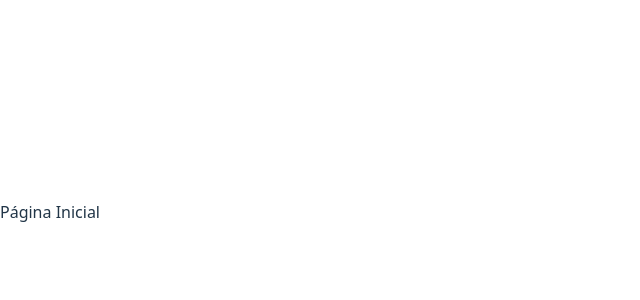
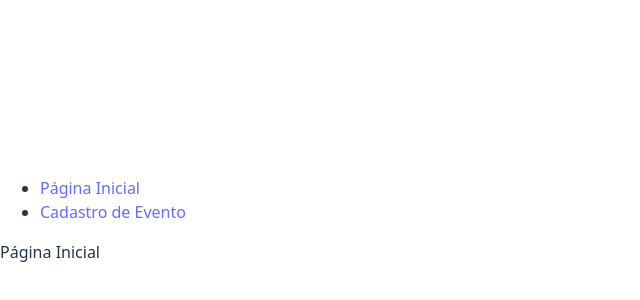
Before and after one commit to Andrehlb/portal-ingressos-frontend, a React (Vite) app: page / in a window 1280 px wide. Shown: the part 188-488 px from the top of the page, without its empty margins (0-640 px from the left). Built offline with nearby package versions, Linux system fonts and the light colour scheme.

Commit message:
feat: add navigation links to the main page in App component

```diff
--- a/src/App.jsx
+++ b/src/App.jsx
@@ -1,15 +1,26 @@
 // src/App.jsx
 import React from 'react'
-import { Routes, Route } from 'react-router-dom'
+import { Routes, Route, Link, Navigate } from 'react-router-dom';
+// import { Routes, Route } from 'react-router-dom'
 import CadastroEvento from './pages/eventos/CadastroEvento'
-import { Navigate } from 'react-router-dom';
+// import { Navigate } from 'react-router-dom';
 
 export default function App() {
   return (
+    <>
+    <nav>
+      <ul>
+        <li><Link to="/">Página Inicial</Link></li>
+        <li><Link to="/eventos/cadastro">Cadastro de Evento</Link></li>
+      </ul>
+    </nav>
+
     <Routes>
+      <Route path="/" element={<div>Página Inicial</div>} />
       <Route path="/eventos/cadastro" element={<CadastroEvento />} />
       <Route path="/" element={<div>Página Inicial</div>} />
       <Route path="*" element={<Navigate to="/eventos/cadastro" />} />
     </Routes>
-  )
+    </>
+  );
 }
```
